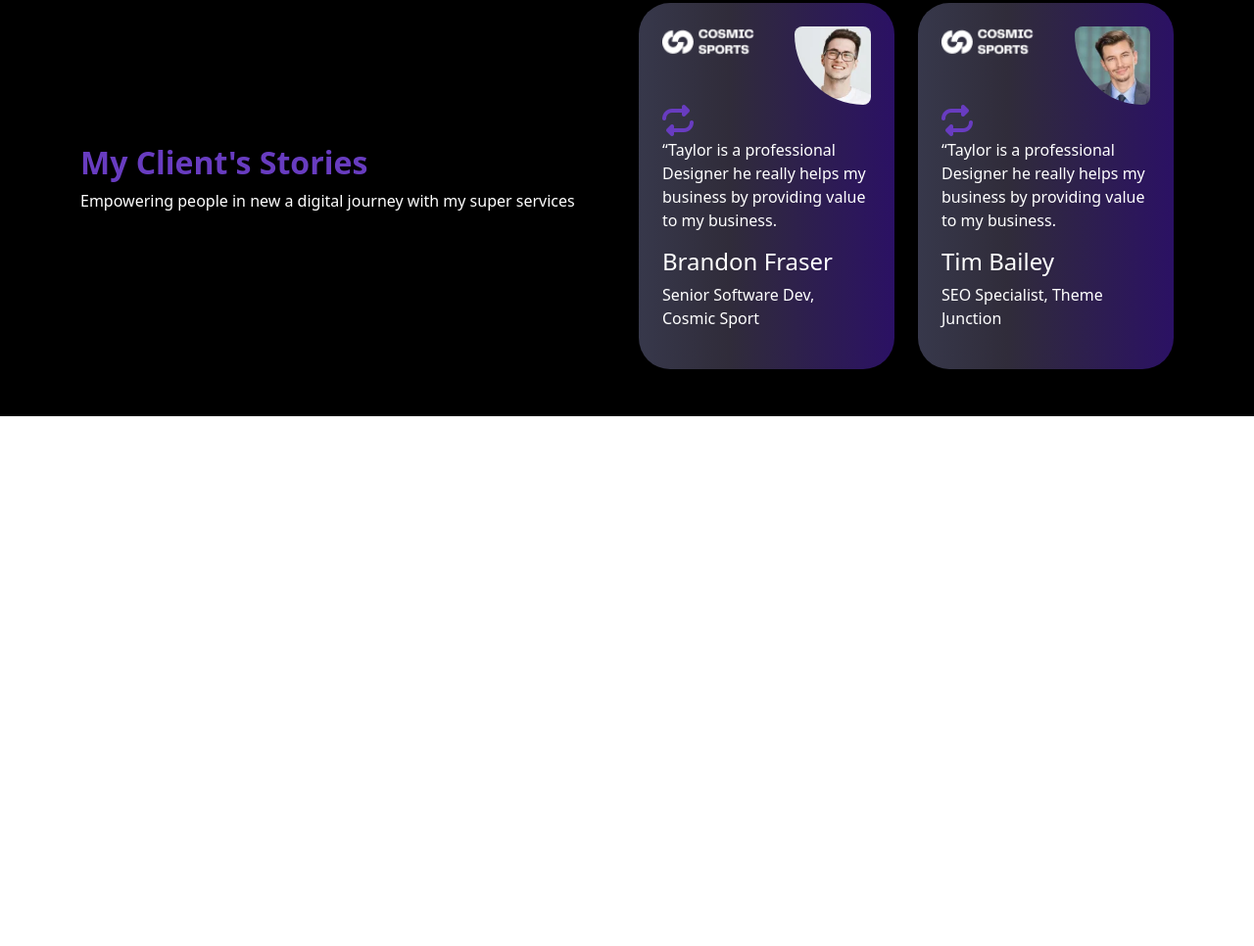
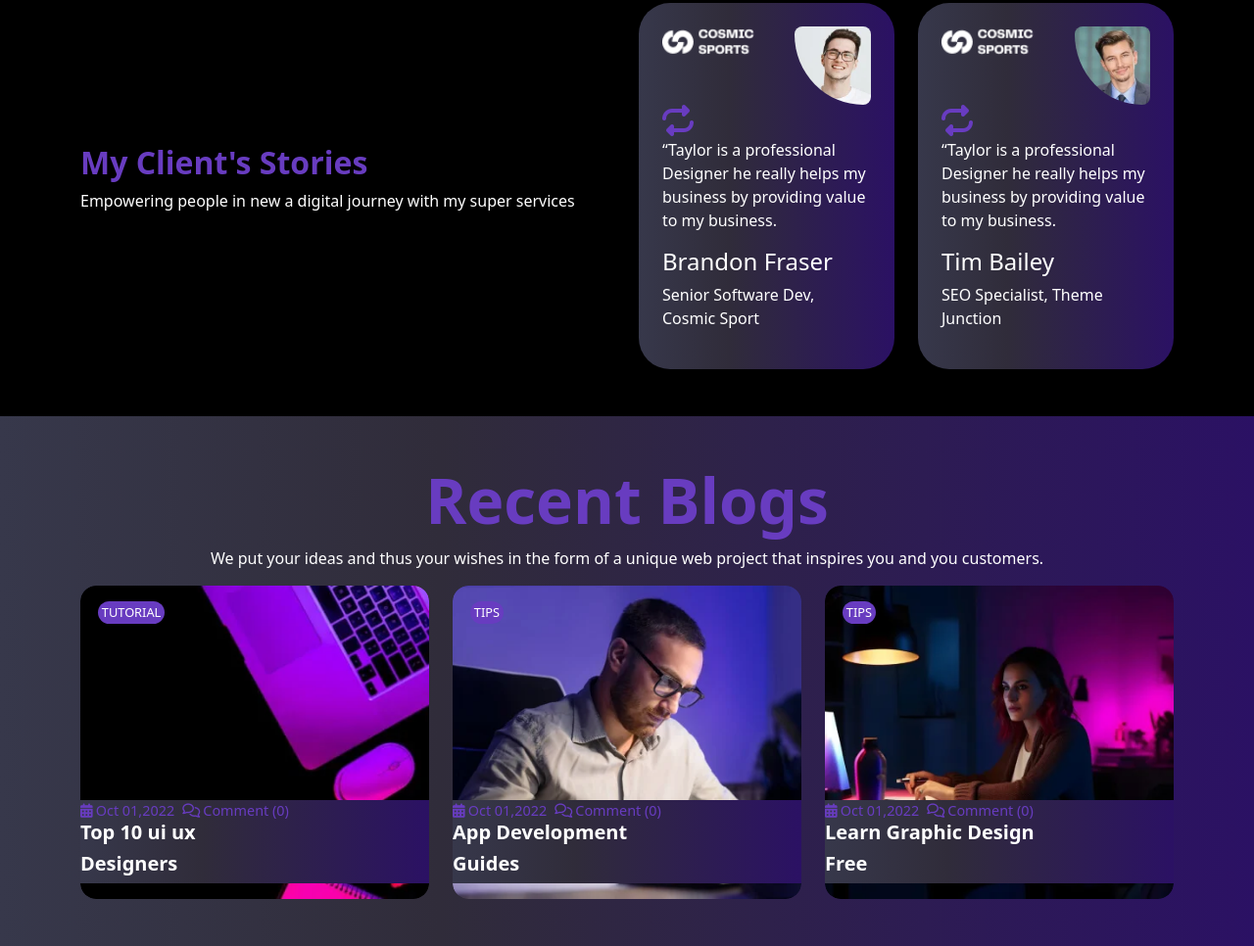
Before and after one commit to ParvinAlasgar/Gerold-LandingPage, a plain HTML site: page public/index.html in a window 1280 px wide. Shown: the part 4041-5007 px from the top of the page at 98% size. Before the commit the page ends 4466 px from the top, so only its background shows below. Drawn offline with Linux system fonts and the light colour scheme.

Commit message:
add: added blogs section.

```diff
--- a/public/index.html
+++ b/public/index.html
@@ -576,6 +576,84 @@
           </div>
         </div>
       </section>
+      <!-- Blogs -->
+      <section id="blogs" class="py-5">
+        <div class="container">
+          <h2 class="fw-bold text-center">Recent Blogs</h2>
+          <p class="text-white text-center">
+            We put your ideas and thus your wishes in the form of a unique web
+            project that inspires you and you customers.
+          </p>
+          <div class="row row-gap-4 justify-content-center">
+            <div class="col-lg-4 col-md-4 col-sm-6">
+              <div class="wrapper position-relative rounded-4 overflow-hidden">
+                <h6 class="text-white position-absolute p-1 rounded-4 z-1">
+                  TUTORIAL
+                </h6>
+                <img
+                  class="img-fluid rounded-4 w-100"
+                  src="../src/assets/images/blog1.webp"
+                  alt="blog"
+                />
+                <div class="content position-absolute">
+                  <ul class="list-unstyled d-flex column-gap-2 m-0">
+                    <li>
+                      <i class="fa-solid fa-calendar-days"></i>Oct 01,2022
+                    </li>
+                    <li><i class="fa-regular fa-comments"></i>Comment (0)</li>
+                  </ul>
+                  <h5 class="fw-bold text-white">Top 10 ui ux</h5>
+                  <h5 class="fw-bold text-white">Designers</h5>
+                </div>
+              </div>
+            </div>
+            <div class="col-lg-4 col-md-4 col-sm-6">
+              <div class="wrapper position-relative rounded-4 overflow-hidden">
+                <h6 class="text-white position-absolute p-1 rounded-4 z-1">
+                  TIPS
+                </h6>
+                <img
+                  class="img-fluid rounded-4 w-100"
+                  src="../src/assets/images/blog2.webp"
+                  alt="blog"
+                />
+                <div class="content position-absolute">
+                  <ul class="list-unstyled d-flex column-gap-2 m-0">
+                    <li>
+                      <i class="fa-solid fa-calendar-days"></i>Oct 01,2022
+                    </li>
+                    <li><i class="fa-regular fa-comments"></i>Comment (0)</li>
+                  </ul>
+                  <h5 class="fw-bold text-white">App Development</h5>
+                  <h5 class="fw-bold text-white">Guides</h5>
+                </div>
+              </div>
+            </div>
+            <div class="col-lg-4 col-md-4 col-sm-6">
+              <div class="wrapper position-relative rounded-4 overflow-hidden">
+                <h6 class="text-white position-absolute p-1 rounded-4 z-1">
+                  TIPS
+                </h6>
+                <img
+                  class="img-fluid rounded-4 w-100"
+                  src="../src/assets/images/blog3.webp"
+                  alt="blog"
+                />
+                <div class="content position-absolute">
+                  <ul class="list-unstyled d-flex column-gap-2 m-0">
+                    <li>
+                      <i class="fa-solid fa-calendar-days"></i>Oct 01,2022
+                    </li>
+                    <li><i class="fa-regular fa-comments"></i>Comment (0)</li>
+                  </ul>
+                  <h5 class="fw-bold text-white">Learn Graphic Design</h5>
+                  <h5 class="fw-bold text-white">Free</h5>
+                </div>
+              </div>
+            </div>
+          </div>
+        </div>
+      </section>
     </main>
   </body>
 </html>
--- a/src/assets/sass/_main.scss
+++ b/src/assets/sass/_main.scss
@@ -190,6 +190,7 @@ html {
       }
     }
   }
+  // Testimonials
   #testimonials {
     h2 {
       color: $color_second;
@@ -209,4 +210,42 @@ html {
       }
     }
   }
+  // Blogs
+  #blogs {
+    background-image: $color_third;
+    h6 {
+      background-color: $color_second;
+      font-size: 0.8rem;
+      top: 5%;
+      left: 5%;
+    }
+    h2 {
+      color: $color_second;
+      font-size: 4rem !important;
+    }
+    .wrapper {
+      cursor: pointer;
+
+      img {
+        transition: transform 0.4s;
+      }
+      &:hover {
+        img {
+          transform: scale(1.1);
+        }
+      }
+      .content {
+        background-image: $color_third;
+        bottom: 1rem;
+        width: 100%;
+        li {
+          font-size: 0.9rem;
+          color: $color_second;
+          i {
+            margin-right: 0.2rem;
+          }
+        }
+      }
+    }
+  }
 }
```
Also changed, not shown: src/assets/sass/style.css, 1 other file.
